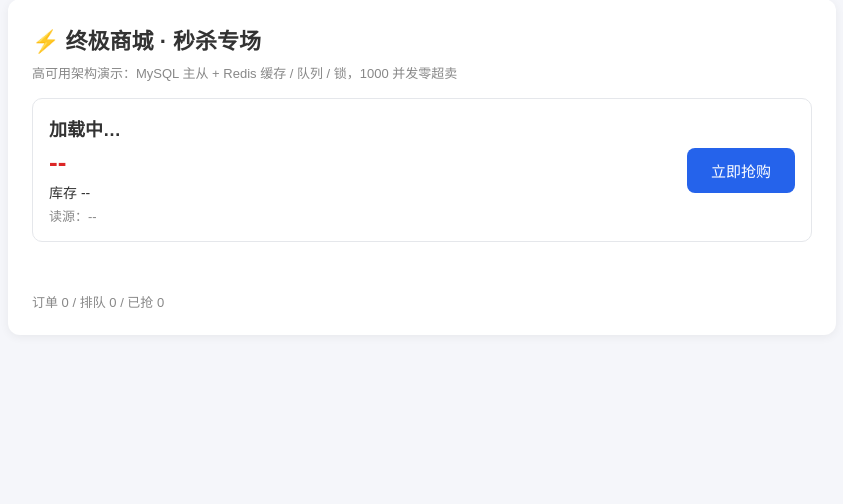
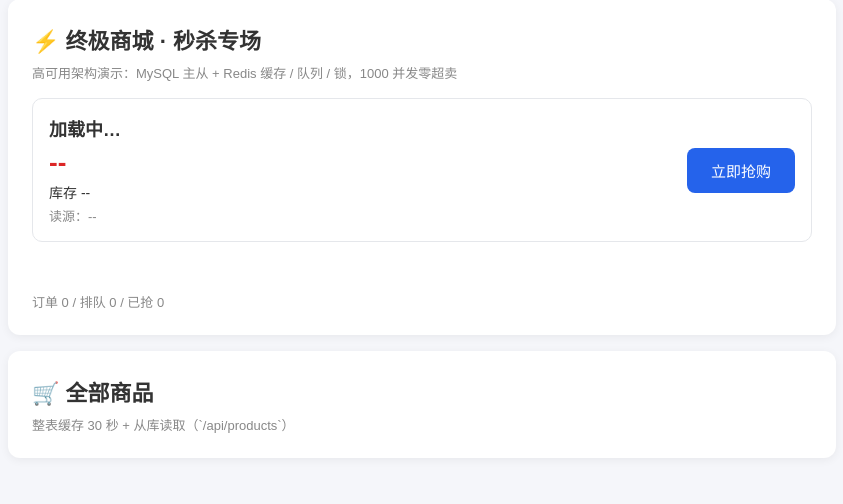
Before and after one commit to moose771687916/mysql-redis-learning, a Flask app: page / in a window 1280 px wide. Shown: the part 83-587 px from the top of the page, without its empty margins (218-1061 px from the left). Run offline with Flask 3, Linux system fonts and the light colour scheme; data that the repository does not hold is empty.

Commit message:
feat: 商城升级——3个商品+首页商品列表(整表缓存30s)+订单JOIN商品名;压测仍零超卖

```diff
--- a/day31/app/app.py
+++ b/day31/app/app.py
@@ -205,11 +205,13 @@ def login():
 @app.get("/api/me")
 @require_auth
 def me(payload):
-    """我的信息：token → 用户 + 我的订单"""
+    """我的信息：token → 用户 + 我的订单（JOIN 出商品名）"""
     uid = payload["uid"]
     orders = fetch(mysql(MASTER),
-                   "SELECT product_id, amount, created_at FROM final_shop.orders "
-                   "WHERE user_id=%s ORDER BY id DESC", uid)
+                   "SELECT o.product_id, p.name, o.amount, o.created_at "
+                   "FROM final_shop.orders o "
+                   "LEFT JOIN final_shop.products p ON o.product_id=p.id "
+                   "WHERE o.user_id=%s ORDER BY o.id DESC", uid)
     return jsonify({"username": payload["username"], "uid": uid, "orders": orders})
 
 
@@ -228,6 +230,42 @@ def get_product(pid):
     R.setex(f"product:{pid}", 60,
             json.dumps(rows[0], ensure_ascii=False, default=str))
     return jsonify({"cache": "未命中", "source": tag, "data": rows[0]})
+
+
+def read_all():
+    """读全表商品：和 read_row 同款 从库优先+熔断+半开恢复"""
+    global slave_ok
+    src = SLAVE if slave_ok else MASTER
+    tag = "从库" if slave_ok else "主库(熔断)"
+    try:
+        if not slave_ok:
+            probe = pymysql.connect(connect_timeout=2, **SLAVE)
+            probe.close()
+            src, tag, slave_ok = SLAVE, "从库", True
+        rows = fetch(mysql(src), "SELECT * FROM final_shop.products ORDER BY id")
+        if src is SLAVE:
+            slave_ok = True
+        return rows, tag
+    except Exception:
+        if src is MASTER:
+            raise
+        slave_ok = False
+        rows = fetch(mysql(MASTER), "SELECT * FROM final_shop.products ORDER BY id")
+        return rows, "主库(熔断)"
+
+
+@app.get("/api/products")
+def list_products():
+    """商品列表（首页用）：整表缓存 30 秒 + 从库读取"""
+    hit = R.get("products:list")
+    if hit:
+        return jsonify({"cache": "命中", "data": json.loads(hit)})
+    try:
+        rows, tag = read_all()
+    except Exception as e:
+        return jsonify({"error": "db 不可用", "detail": str(e)}), 503
+    R.setex("products:list", 30, json.dumps(rows, ensure_ascii=False, default=str))
+    return jsonify({"cache": "未命中", "source": tag, "data": rows})
 
 
 @app.post("/api/seckill")
--- a/day31/app/static/app.js
+++ b/day31/app/static/app.js
@@ -69,8 +69,25 @@ async function seckill() {
 if (document.getElementById("product")) {
   loadProduct();
   loadStats();
+  loadProducts();
   setInterval(loadProduct, 1000);
   setInterval(loadStats, 1000);
+}
+
+// ---------- 商品列表 ----------
+async function loadProducts() {
+  const r = await api("/api/products");
+  if (r.error) return;
+  const box = document.getElementById("products-list");
+  const rows = r.data.map(p =>
+    `<div class="product mini">
+       <div class="product-info">
+         <h2>${p.name}</h2>
+         <div class="muted">库存 ${p.stock}</div>
+       </div>
+       <div class="price">¥${p.price}</div>
+     </div>`).join("");
+  box.innerHTML = rows;
 }
 
 // ---------- 登录 / 注册 ----------
@@ -109,7 +126,7 @@ async function loadMe() {
   table.style.display = "";
   const body = document.getElementById("orders-body");
   body.innerHTML = r.orders.map(o =>
-    `<tr><td>商品 #${o.product_id}</td><td>¥${o.amount}</td><td>${o.created_at}</td></tr>`
+    `<tr><td>${o.name || "商品 #" + o.product_id}</td><td>¥${o.amount}</td><td>${o.created_at}</td></tr>`
   ).join("");
 }
 
--- a/day31/app/static/style.css
+++ b/day31/app/static/style.css
@@ -18,7 +18,9 @@ body { font-family: "Microsoft YaHei", "PingFang SC", sans-serif; background: #f
 .result { margin-top: 14px; min-height: 22px; font-size: 14px; }
 
 .product { display: flex; align-items: center; justify-content: space-between; border: 1px solid #e5e7eb; border-radius: 10px; padding: 16px; margin: 16px 0; }
+.product.mini { margin: 8px 0; padding: 12px 16px; }
 .price { font-size: 26px; font-weight: 700; color: #dc2626; }
+.product.mini .price { font-size: 18px; }
 .stock { margin-top: 4px; font-size: 14px; }
 .source { margin-top: 4px; }
 
--- a/day31/app/templates/index.html
+++ b/day31/app/templates/index.html
@@ -19,4 +19,10 @@
 
   <div class="stats muted" id="stats">订单 0 / 排队 0 / 已抢 0</div>
 </div>
+
+<div class="card" style="margin-top:16px;">
+  <h1>🛒 全部商品</h1>
+  <p class="muted">整表缓存 30 秒 + 从库读取（`/api/products`）</p>
+  <div id="products-list"></div>
+</div>
 {% endblock %}
```
